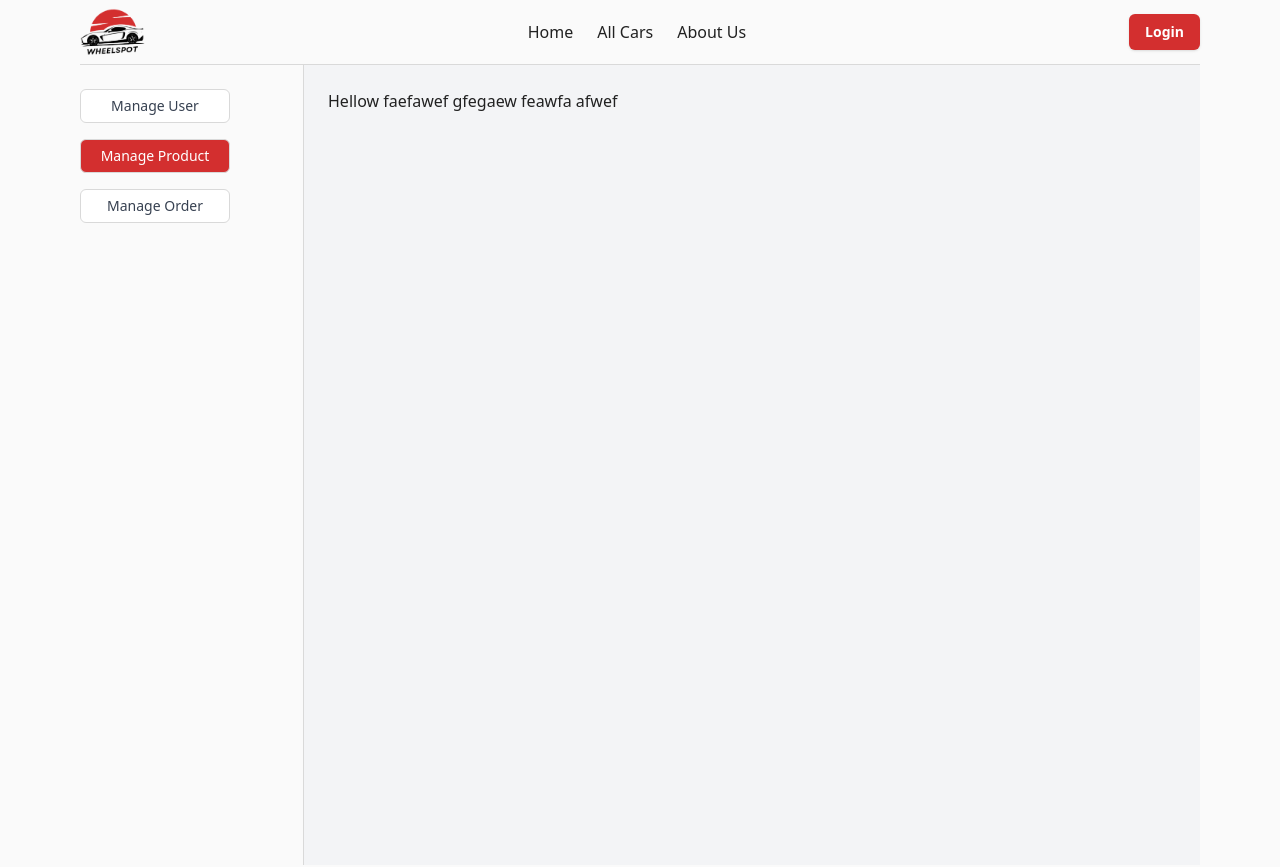
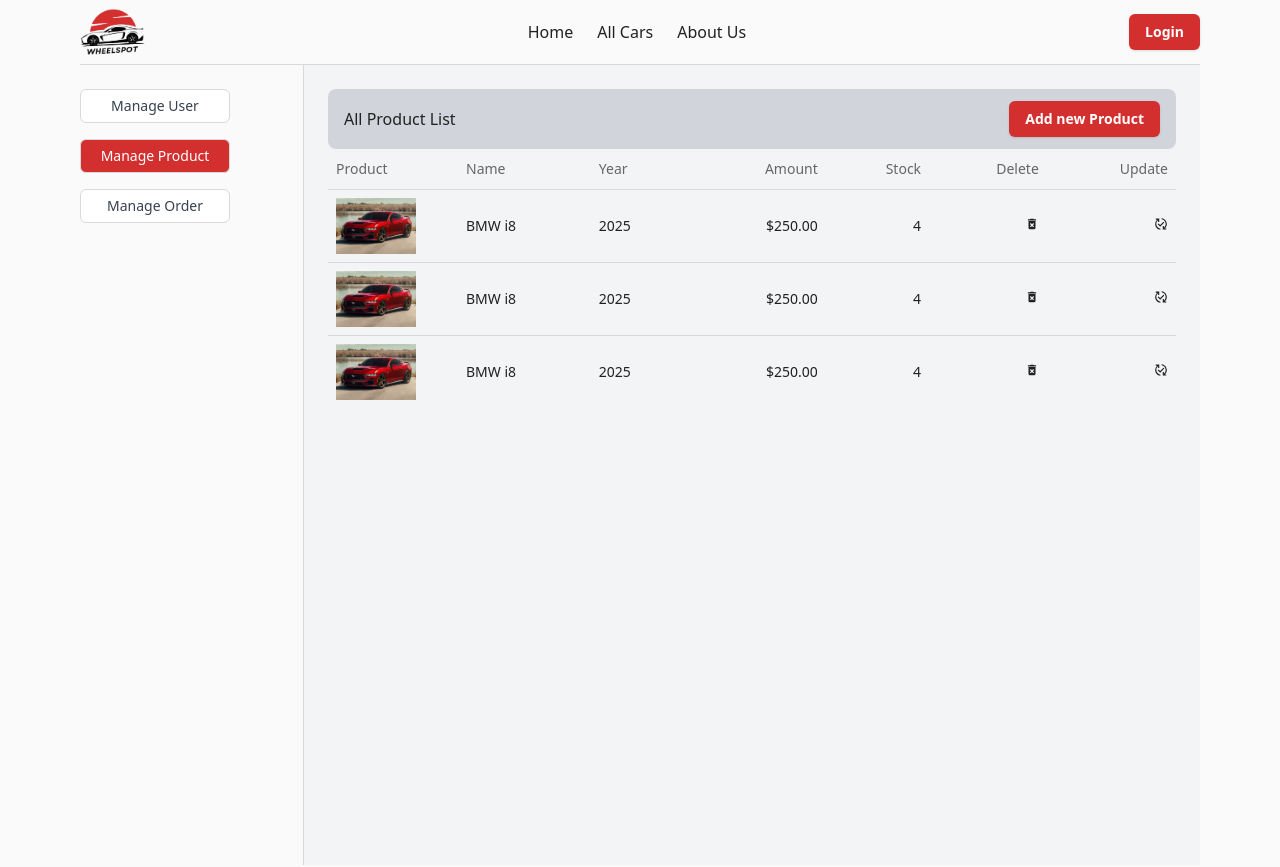
Before and after one commit to muinuddin-sm12/WheelSpot-client, a React (Vite) app: page /admin-dashboard/manage-products in a window 1280 px wide. Shown: the top 867 px of the page. Built offline with nearby package versions, Linux system fonts and the light colour scheme; no server answers.

Commit message:
add: user management table

```diff
--- a/src/components/Navbar.tsx
+++ b/src/components/Navbar.tsx
@@ -8,7 +8,7 @@
 const Navbar = () => {
   const dispatch = useAppDispatch();
   const userData = useAppSelector(selectCurrentUser);
-  console.log(userData);
+  // console.log(userData);
   const [isMenuOpen, setIsMenuOpen] = useState(false);
   return (
     <div className=" px-6 md:px-12 lg:px-20">
@@ -35,7 +35,7 @@
         </div>
         {userData ? (
           <div className="hidden md:flex items-center gap-2">
-            <div className="h-10 w-10 rounded-full bg-black text-red-500 flex items-center justify-center text-xl font">
+            <div className="h-10 w-10 rounded-full bg-black text-red-500 flex items-center justify-center text-xl">
               {userData?.email?.split("")[0].toUpperCase()}
             </div>
             <Button
--- a/src/components/ProductCard.tsx
+++ b/src/components/ProductCard.tsx
@@ -5,7 +5,7 @@
 const ProductCard = (data: TCar) => {
   const { _id, brand, category, model, price, year } = data.data;
   return (
-    <div className="flex flex-col shadow-lg rounded-lg overflow-hidden border max-w-[400px]">
+    <div className="flex flex-col shadow-sm rounded-lg overflow-hidden border max-w-[400px]">
       <div className=" overflow-hidden">
         <img src={car} className="object-cover " alt="" />
       </div>
--- a/src/components/Review.tsx
+++ b/src/components/Review.tsx
@@ -19,7 +19,6 @@
           <Link
             to={"/"}
             className="uppercase flex items-center text-[#D32F2F] text-sm font-medium "
-            to={"/"}
           >
             write a review <MdKeyboardArrowRight className="text-xl"/>
           </Link>
@@ -31,14 +30,14 @@
         }}
         className=""
       >
-        <CarouselContent>
+        <CarouselContent className="flex gap-2">
           {Array.from({ length: 5 }).map((_, index) => (
             <CarouselItem
               key={index}
               className="basis-full md:basis-1/2 lg:basis-1/3"
             >
-              <div className="p-1">
-                <div className="border shadow-lg rounded-lg">
+              <div className="pb-3">
+                <div className="border shadow-sm rounded-lg">
                   <CardContent className="px-6 py-4">
                     <div>
                       <div>
--- a/src/components/admin/ManageProducts.tsx
+++ b/src/components/admin/ManageProducts.tsx
@@ -1,10 +1,64 @@
+import { useGetAllCarsQuery } from "@/redux/features/cars/carApi";
+import { Table, TableBody, TableCaption, TableCell, TableHead, TableHeader, TableRow } from "../ui/table";
+import image from '../../assets/ford-mustang-2024.jpeg'
+import { MdDeleteForever } from "react-icons/md";
+import { MdOutlinePublishedWithChanges } from "react-icons/md";
+import { Button } from "../ui/button";
+
 
 const ManageProducts = () => {
+  const { data, isLoading } = useGetAllCarsQuery(undefined);
+  if (isLoading) {
+    return <p>Loading...</p>;
+  }
   return (
     <div>
-
-        <p>Hellow faefawef gfegaew feawfa afwef</p>
-
+      <div className="flex items-center justify-between py-3 rounded-lg bg-gray-300 px-4">
+          <p>All Product List</p>
+          <Button className="button-primary">Add new Product</Button>
+      </div>
+      <Table>
+        <TableHeader>
+          <TableRow>
+            <TableHead className="w-[130px]">Product</TableHead>
+            <TableHead>Name</TableHead>
+            <TableHead>Year</TableHead>
+            <TableHead className="text-right">Amount</TableHead>
+            <TableHead className="text-right">Stock</TableHead>
+            <TableHead className="text-right">Delete</TableHead>
+            <TableHead className="text-right">Update</TableHead>
+          </TableRow>
+        </TableHeader>
+        <TableBody>
+          <TableRow>
+            <TableCell className="font-medium"><img src={image} className="h-14 w-20 object-cover" alt="" /></TableCell>
+            <TableCell>BMW i8</TableCell>
+            <TableCell>2025</TableCell>
+            <TableCell className="text-right">$250.00</TableCell>
+            <TableCell className="text-right">4</TableCell>
+            <TableCell className="text-right"><button><MdDeleteForever/></button></TableCell>
+            <TableCell className="text-right"><button><MdOutlinePublishedWithChanges/></button></TableCell>
+          </TableRow>
+          <TableRow>
+            <TableCell className="font-medium"><img src={image} className="h-14 w-20 object-cover" alt="" /></TableCell>
+            <TableCell>BMW i8</TableCell>
+            <TableCell>2025</TableCell>
+            <TableCell className="text-right">$250.00</TableCell>
+            <TableCell className="text-right">4</TableCell>
+            <TableCell className="text-right"><button><MdDeleteForever/></button></TableCell>
+            <TableCell className="text-right"><button><MdOutlinePublishedWithChanges/></button></TableCell>
+          </TableRow>
+          <TableRow>
+            <TableCell className="font-medium"><img src={image} className="h-14 w-20 object-cover" alt="" /></TableCell>
+            <TableCell>BMW i8</TableCell>
+            <TableCell>2025</TableCell>
+            <TableCell className="text-right">$250.00</TableCell>
+            <TableCell className="text-right">4</TableCell>
+            <TableCell className="text-right"><button><MdDeleteForever/></button></TableCell>
+            <TableCell className="text-right"><button><MdOutlinePublishedWithChanges/></button></TableCell>
+          </TableRow>
+        </TableBody>
+      </Table>
     </div>
   );
 };
--- a/src/components/dashboard/AdminDashboard.tsx
+++ b/src/components/dashboard/AdminDashboard.tsx
@@ -11,7 +11,7 @@
   return (
     <div className="flex flex-col lg:flex-row px-6 md:px-12 lg:px-20">
         {/* sidebar */}
-        <div className="w-full lg:w-[20%] flex lg:border-r flex-row lg:flex-col gap-4 items-center lg:items-start justify-center lg:justify-start lg:py-6 lg:h-screen py-3 overflow-x-auto">
+        <div className="w-full lg:w-[20%] flex lg:border-r flex-row lg:flex-col gap-4 items-center lg:items-start justify-center lg:justify-start lg:py-6 lg:h-screen py-3 overflow-x-auto z-[10]">
         {menuItems.map((item) => (
         <Link key={item.path} className="w-[150px]" to={item.path}>
           <button
@@ -25,7 +25,7 @@
       ))}
         </div>
         {/* content  */}
-        <div className="flex-1 bg-gray-100 p-6">
+        <div className="flex-1 overflow-y-auto overflow-x-auto max-h-[100vh] bg-gray-100 p-6 z-[20]">
             <Outlet/>
         </div>
     </div>
--- a/src/components/dashboard/UserDashboard.tsx
+++ b/src/components/dashboard/UserDashboard.tsx
@@ -8,11 +8,11 @@
     const location = useLocation();
     const currentPath = location.pathname.split('/').pop();
   return (
-    <div className="flex px-6 md:px-12 lg:px-20">
+    <div className="flex flex-col lg:flex-row px-6 md:px-12 lg:px-20 py-4 lg:py-0 min-h-screen">
         {/* sidebar */}
-        <div className="w-full lg:w-[20%] flex border-r flex-row lg:flex-col gap-4 items-center lg:items-start justify-center lg:justify-start lg:py-6 lg:h-screen py-3 overflow-x-auto">
+        <div className="w-full lg:w-[20%] flex lg:border-r flex-row lg:flex-col gap-4 items-center lg:items-start justify-center lg:justify-start lg:py-6 lg:h-screen py-3 overflow-x-auto">
         {menuItems.map((item) => (
-        <Link key={item.path} className="w-[150px]" to={item.path}>
+        <Link key={item.path} className="w-[150px] z-[99]" to={item.path}>
           <button
             className={`${
               currentPath === item.path ? 'px-3 py-[6px] bg-[#D32F2F] text-white border hover:bg-[#ff3737] text-sm rounded-md font-medium' : 'px-3 py-[6px] bg-white text-gray-700 border hover:text-[#D32F2F] text-sm rounded-md font-medium'
--- /dev/null
+++ b/src/components/ui/table.tsx
@@ -0,0 +1,120 @@
+import * as React from "react"
+
+import { cn } from "@/lib/utils"
+
+const Table = React.forwardRef<
+  HTMLTableElement,
+  React.HTMLAttributes<HTMLTableElement>
+>(({ className, ...props }, ref) => (
+  <div className="relative w-full overflow-auto">
+    <table
+      ref={ref}
+      className={cn("w-full caption-bottom text-sm", className)}
+      {...props}
+    />
+  </div>
+))
+Table.displayName = "Table"
+
+const TableHeader = React.forwardRef<
+  HTMLTableSectionElement,
+  React.HTMLAttributes<HTMLTableSectionElement>
+>(({ className, ...props }, ref) => (
+  <thead ref={ref} className={cn("[&_tr]:border-b", className)} {...props} />
+))
+TableHeader.displayName = "TableHeader"
+
+const TableBody = React.forwardRef<
+  HTMLTableSectionElement,
+  React.HTMLAttributes<HTMLTableSectionElement>
+>(({ className, ...props }, ref) => (
+  <tbody
+    ref={ref}
+    className={cn("[&_tr:last-child]:border-0", className)}
+    {...props}
+  />
+))
+TableBody.displayName = "TableBody"
+
+const TableFooter = React.forwardRef<
+  HTMLTableSectionElement,
+  React.HTMLAttributes<HTMLTableSectionElement>
+>(({ className, ...props }, ref) => (
+  <tfoot
+    ref={ref}
+    className={cn(
+      "border-t bg-muted/50 font-medium [&>tr]:last:border-b-0",
+      className
+    )}
+    {...props}
+  />
+))
+TableFooter.displayName = "TableFooter"
+
+const TableRow = React.forwardRef<
+  HTMLTableRowElement,
+  React.HTMLAttributes<HTMLTableRowElement>
+>(({ className, ...props }, ref) => (
+  <tr
+    ref={ref}
+    className={cn(
+      "border-b transition-colors hover:bg-muted/50 data-[state=selected]:bg-muted",
+      className
+    )}
+    {...props}
+  />
+))
+TableRow.displayName = "TableRow"
+
+const TableHead = React.forwardRef<
+  HTMLTableCellElement,
+  React.ThHTMLAttributes<HTMLTableCellElement>
+>(({ className, ...props }, ref) => (
+  <th
+    ref={ref}
+    className={cn(
+      "h-10 px-2 text-left align-middle font-medium text-muted-foreground [&:has([role=checkbox])]:pr-0 [&>[role=checkbox]]:translate-y-[2px]",
+      className
+    )}
+    {...props}
+  />
+))
+TableHead.displayName = "TableHead"
+
+const TableCell = React.forwardRef<
+  HTMLTableCellElement,
+  React.TdHTMLAttributes<HTMLTableCellElement>
+>(({ className, ...props }, ref) => (
+  <td
+    ref={ref}
+    className={cn(
+      "p-2 align-middle [&:has([role=checkbox])]:pr-0 [&>[role=checkbox]]:translate-y-[2px]",
+      className
+    )}
+    {...props}
+  />
+))
+TableCell.displayName = "TableCell"
+
+const TableCaption = React.forwardRef<
+  HTMLTableCaptionElement,
+  React.HTMLAttributes<HTMLTableCaptionElement>
+>(({ className, ...props }, ref) => (
+  <caption
+    ref={ref}
+    className={cn("mt-4 text-sm text-muted-foreground", className)}
+    {...props}
+  />
+))
+TableCaption.displayName = "TableCaption"
+
+export {
+  Table,
+  TableHeader,
+  TableBody,
+  TableFooter,
+  TableHead,
+  TableRow,
+  TableCell,
+  TableCaption,
+}
--- a/src/pages/auth/Login.tsx
+++ b/src/pages/auth/Login.tsx
@@ -18,7 +18,7 @@
   const [login] = useLoginMutation(undefined);
   const onSubmit = async (data: FieldValues) => {
     const toastId = toast.loading("Logging in", { duration: 2000 });
-    console.log(data);
+    // console.log(data);
     try {
       const registerData = {
         email: data.email,
```
